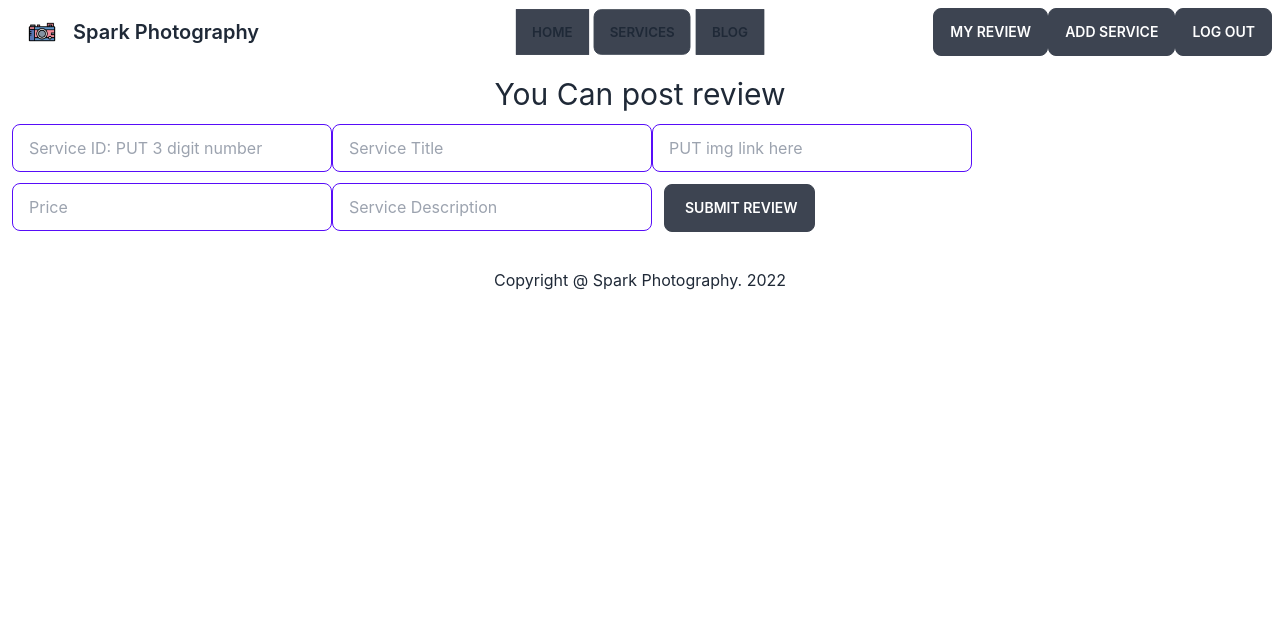
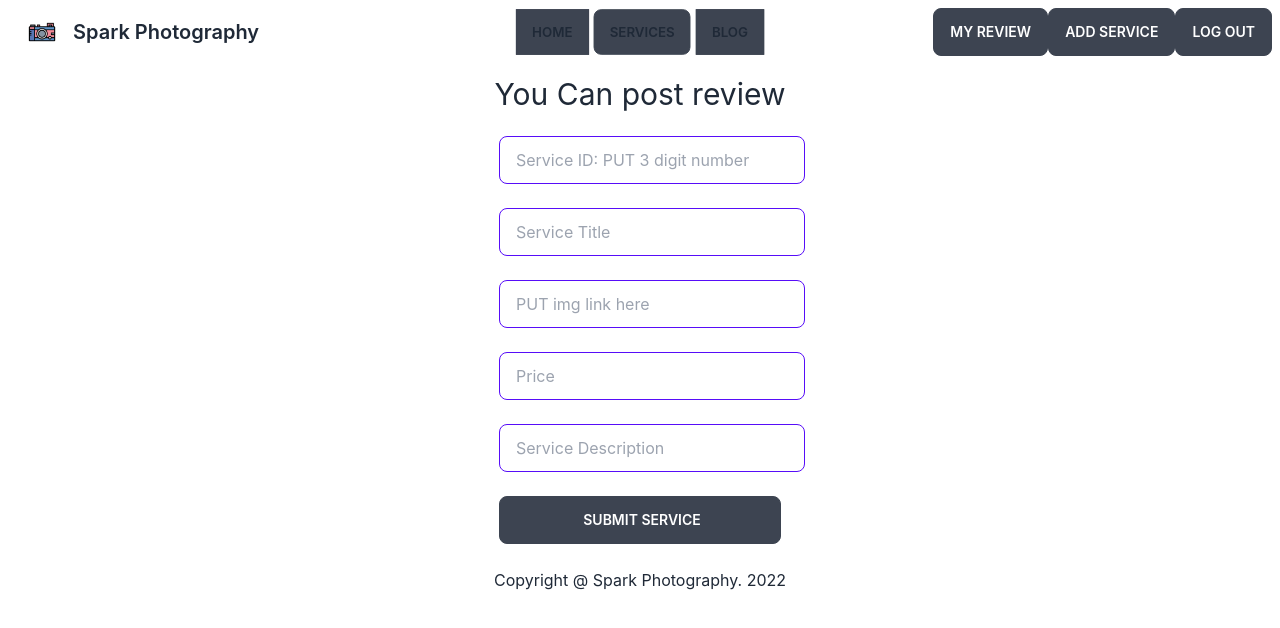
Before and after one commit to ahmadullahchowdhury/SparkPhotography-mern-client, a React (Create React App) app: page /addservice in a window 1280 px wide. Shown: the top 628 px of the page. Built offline with nearby package versions, Linux system fonts and the light colour scheme; no server answers; sample sign-in values are in the browser's storage.

Commit message:
add service fixed

```diff
--- a/src/Components/AddService/AddService.js
+++ b/src/Components/AddService/AddService.js
@@ -42,44 +42,46 @@ const AddService = () => {
   return (
     <>
       <h1 className="text-center text-3xl m-3">You Can post review</h1>
-      <div className="flex  justify-center m-3">
-        <form className="mx-auto" onSubmit={handleAddService}>
+        <form className="flex justify-center" onSubmit={handleAddService}>
+      <div className="grid grid-cols-1  ">
+
           <input
             type="text"
             name="serviceId"
             placeholder="Service ID: PUT 3 digit number"
-            className="input input-bordered input-primary w-full max-w-xs"
+            className="input input-bordered input-primary w-full max-w-xs m-3"
           />
           <input
             type="text"
             name="serviceTitle"
             placeholder="Service Title"
-            className="input input-bordered input-primary w-full max-w-xs"
+            className="input input-bordered input-primary w-full max-w-xs m-3"
           />
           <input
             type="text"
             name="serviceImg"
             placeholder="PUT img link here"
-            className="input input-bordered input-primary w-full max-w-xs"
+            className="input input-bordered input-primary w-full max-w-xs m-3"
           />
           <input
             type="text"
             name="servicePrice"
             placeholder="Price"
-            className="input input-bordered input-primary w-full max-w-xs"
+            className="input input-bordered input-primary w-full max-w-xs m-3"
           />
           <input
             type="text"
             name="serviceDescription"
             placeholder="Service Description"
-            className="input input-bordered input-primary w-full max-w-xs"
+            className="input input-bordered input-primary w-full max-w-xs m-3"
           />
 
-          <input className="btn m-3 pl-5" type="submit" value="Submit Review" />
+          <input className="btn m-3 pl-5" type="submit" value="Submit Service" />
+      </div>
         </form>
 
         <ToastContainer autoClose={1000}  />
-      </div>
+
     </>
   );
 };
```
